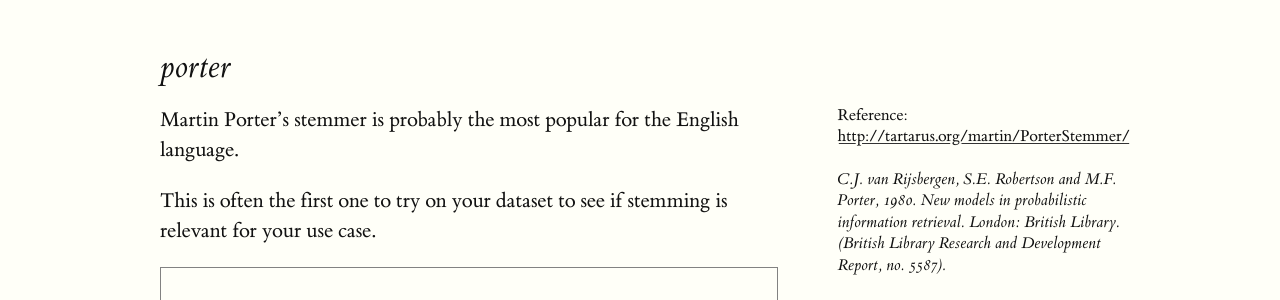
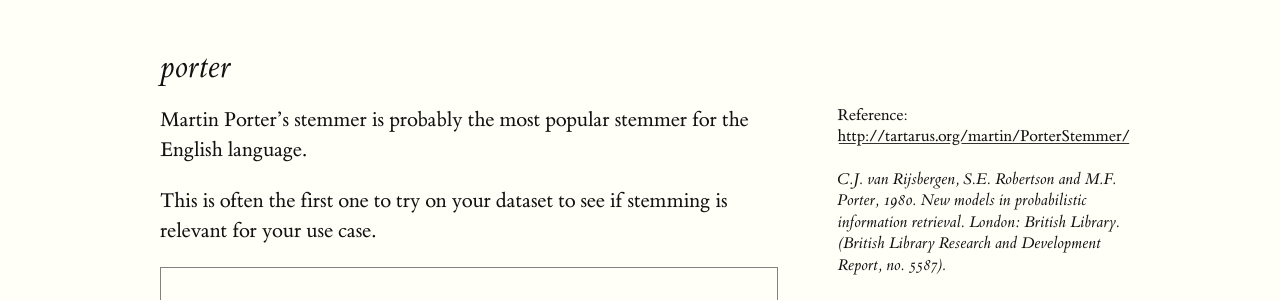
Before and after one commit to Yomguithereal/talisman, a Jekyll site: the page built from stemmers/index.md, in a window 1280 px wide. Shown: the part 2952-3252 px from the top of the page. Built offline with Jekyll 4.4.1, drawn with Linux system fonts in a browser that asks for light colours.

```diff
--- a/_includes/styles.scss
+++ b/_includes/styles.scss
@@ -47,18 +47,20 @@ code {
   line-height: 1.6;
 }
 
+ul {
+  width: 55%;
+
+  & ul {
+    width: 100%;
+  }
+}
+
 .modules-list > ul {
 
   &, ul {
     padding-left: 2.5%;
     list-style-type: none;
   }
-
-  & ul {
-    width: 100%;
-  }
-
-  width: 55%;
 
   li {
     padding: 0;
@@ -158,3 +160,7 @@ pre code {
 .undocumented {
   color: $grey;
 }
+
+.type {
+  color: $red;
+}
--- a/stemmers/index.md
+++ b/stemmers/index.md
@@ -111,7 +111,7 @@ lovins('building');
   <em>C.J. van Rijsbergen, S.E. Robertson and M.F. Porter, 1980. New models in probabilistic information retrieval. London: British Library. (British Library Research and Development Report, no. 5587).</em>
 </span>
 
-Martin Porter's stemmer is probably the most popular for the English language.
+Martin Porter's stemmer is probably the most popular stemmer for the English language.
 
 This is often the first one to try on your dataset to see if stemming is relevant for your use case.
 
```
Also changed, not shown: clustering.md (added, +44 -0 lines), index.md (+2 -2 lines).
